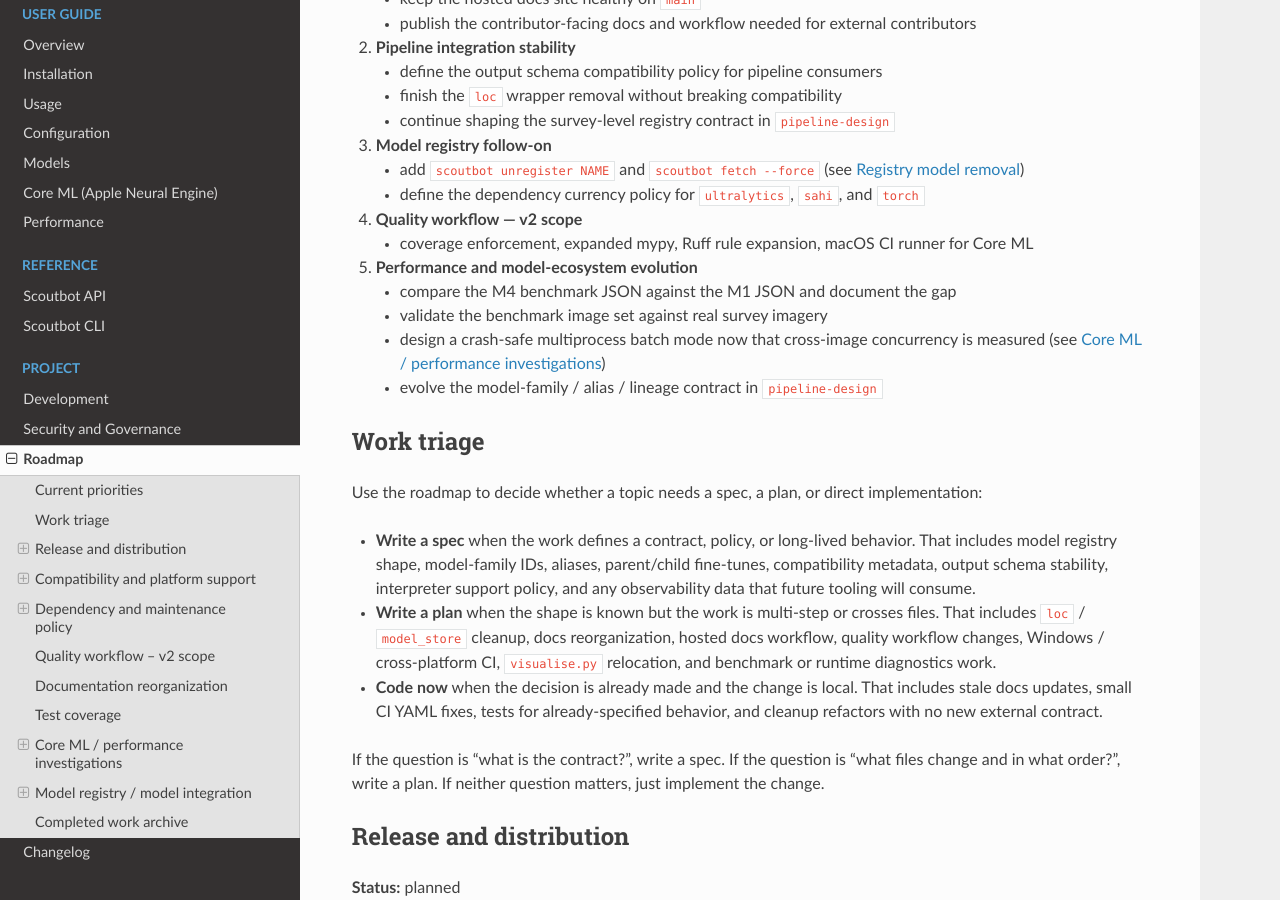
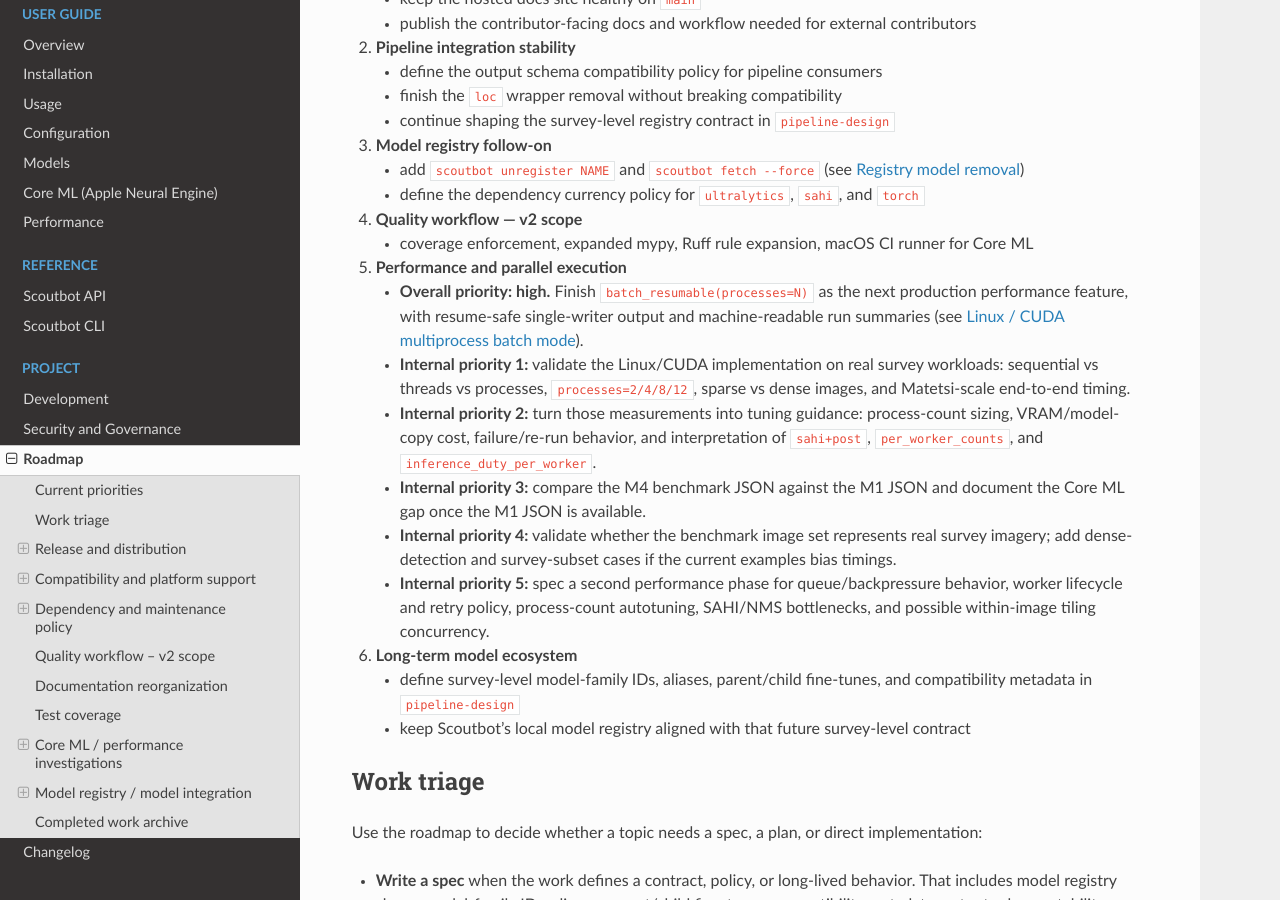
Before and after one commit to SurveyTools/scoutbot-two, a Sphinx documentation site: the page built from docs/roadmap.rst, in a window 1280 px wide and 900 px high, scrolled down 350 px. Built offline with Sphinx 7.4.7 and the Read the Docs theme 3.1.0, drawn with Linux system fonts in a browser that asks for light colours; formulas are drawn with MathJax 3; some of the changed text lies outside the part shown.

Commit message:
Add priorities for Windoze/macOS/linux performance/parallel execution.

```diff
--- a/docs/roadmap.rst
+++ b/docs/roadmap.rst
@@ -29,13 +29,30 @@ Current priorities
 
    * coverage enforcement, expanded mypy, Ruff rule expansion, macOS CI runner for Core ML
 
-5. **Performance and model-ecosystem evolution**
+5. **Performance and parallel execution**
 
-   * compare the M4 benchmark JSON against the M1 JSON and document the gap
-   * validate the benchmark image set against real survey imagery
-   * design a crash-safe multiprocess batch mode now that cross-image concurrency is measured
-     (see `Core ML / performance investigations`_)
-   * evolve the model-family / alias / lineage contract in ``pipeline-design``
+   * **Overall priority: high.** Finish ``batch_resumable(processes=N)`` as the next
+     production performance feature, with resume-safe single-writer output and machine-readable
+     run summaries (see `Linux / CUDA multiprocess batch mode`_).
+   * **Internal priority 1:** validate the Linux/CUDA implementation on real survey workloads:
+     sequential vs threads vs processes, ``processes=2/4/8/12``, sparse vs dense images, and
+     Matetsi-scale end-to-end timing.
+   * **Internal priority 2:** turn those measurements into tuning guidance: process-count sizing,
+     VRAM/model-copy cost, failure/re-run behavior, and interpretation of ``sahi+post``,
+     ``per_worker_counts``, and ``inference_duty_per_worker``.
+   * **Internal priority 3:** compare the M4 benchmark JSON against the M1 JSON and document the
+     Core ML gap once the M1 JSON is available.
+   * **Internal priority 4:** validate whether the benchmark image set represents real survey
+     imagery; add dense-detection and survey-subset cases if the current examples bias timings.
+   * **Internal priority 5:** spec a second performance phase for queue/backpressure behavior,
+     worker lifecycle and retry policy, process-count autotuning, SAHI/NMS bottlenecks, and
+     possible within-image tiling concurrency.
+
+6. **Long-term model ecosystem**
+
+   * define survey-level model-family IDs, aliases, parent/child fine-tunes, and compatibility
+     metadata in ``pipeline-design``
+   * keep Scoutbot's local model registry aligned with that future survey-level contract
 
 Work triage
 -----------
@@ -142,6 +159,47 @@ CUDA support is documented as best-effort for NVIDIA systems. Users can verify G
 with the verification command in :doc:`installation` (Windows NVIDIA section). CUDA is not
 required and not CI-tested; users on CPU-only machines will see ``torch.cuda.is_available()``
 return ``False``, which is expected and not an error.
+
+Windows parallel execution
+~~~~~~~~~~~~~~~~~~~~~~~~~~
+
+**Status:** planned
+
+**Overall priority:** medium. Windows should remain supported for base use, but it is not the
+first high-performance parallel execution target.
+
+Current support target:
+
+* keep ``pipeline()``, ``batch()``, and ``batch_resumable(processes=1)`` working under the
+  Windows smoke job
+* keep Windows NVIDIA / CUDA guidance documented as best-effort
+* do not block the Linux/CUDA multiprocess implementation on Windows multiprocessing semantics
+
+Future Windows parallel work needs its own design because Windows uses ``spawn`` rather than
+``forkserver``. That changes worker startup, import safety, model load cost, CUDA process
+behavior, path handling, and process cleanup. Treat Windows ``processes=N`` as a separate
+compatibility and performance spike before making support claims.
+
+macOS parallel execution
+~~~~~~~~~~~~~~~~~~~~~~~~
+
+**Status:** planned
+
+**Overall priority:** medium-low until Linux/CUDA measurements are complete. macOS parallelism
+is worth testing, but it should not be bundled into the first production multiprocess mode.
+
+The macOS path should be a dedicated ``spawn``-based spike covering:
+
+* ``pt-mps`` and ``coreml`` backends
+* ``processes=2/4/8`` on representative M-series machines, including low-memory and high-memory
+  cases where available
+* sparse and dense survey images
+* startup/warmup cost separated from steady-state throughput
+* Core ML / ANE, MPS, and memory-pressure behavior under multiple worker processes
+
+Only productize macOS ``processes=N`` if the spike shows stable speedup, clean resume behavior,
+and understandable resource limits. Until then, document multiprocess batch mode as
+Linux/CUDA-first with macOS parallel execution planned as a separate validation track.
 
 Dependency and maintenance policy
 ---------------------------------
@@ -259,10 +317,14 @@ The forward-looking runtime question is therefore:
 * what image-set metadata is needed so benchmark results can be compared to real survey workloads
   rather than a narrow demo corpus?
 
-Cross-image concurrency (CUDA)
-~~~~~~~~~~~~~~~~~~~~~~~~~~~~~~~~
+Linux / CUDA multiprocess batch mode
+~~~~~~~~~~~~~~~~~~~~~~~~~~~~~~~~~~~~
 
-**Status:** investigation done; productionization planned
+**Status:** in-progress
+
+**Overall priority:** high. This is the next production performance feature because the CUDA
+benchmark shows material survey-scale throughput gains and the current implementation plan
+directly addresses resume integrity.
 
 ``benchmarks/benchmark_concurrency.py`` now gives the parallelism question above explicit CUDA
 measurements. On an RTX 5070 the ``v3`` pipeline is roughly 55% GPU inference / 45% single-threaded
@@ -271,11 +333,20 @@ multiprocessing recovers about 2x (roughly 9 hours instead of ~20 on the full Ma
 threading is GIL-limited to about 22%. See :doc:`performance` for the full finding. This is a CUDA
 observation, distinct from the Core ML M1 / M4 gap.
 
-The follow-on is to turn this into a first-class ``batch_resumable(processes=N)`` mode. That work
-is gated on a **write-integrity / resume design**: the current single-file JSONL append is not safe
-for concurrent writers, so a production mode needs a single-writer / queue or shard-and-merge
-scheme plus device / VRAM guidance for the process count. Within-image (per-tile) concurrency
-remains a separate deferred experiment.
+The follow-on is to finish first-class ``batch_resumable(processes=N)`` support. That work is
+gated on a **write-integrity / resume design**: the current single-file JSONL append is not safe
+for concurrent writers, so production mode uses a single-writer orchestration path and explicit
+device / VRAM guidance for the process count.
+
+Internal priorities:
+
+1. land the resume-safe implementation and summary JSON output
+2. validate real survey runs against sequential, threaded, and multiprocess baselines
+3. document practical defaults for ``processes=N`` by GPU memory and model-copy cost
+4. retain observability for worker balance, ``sahi+post``, inference duty, errors, and skipped
+   resume records
+5. defer within-image / per-tile concurrency to a separate experiment after cross-image mode is
+   stable
 
 Model registry / model integration
 ----------------------------------
```
